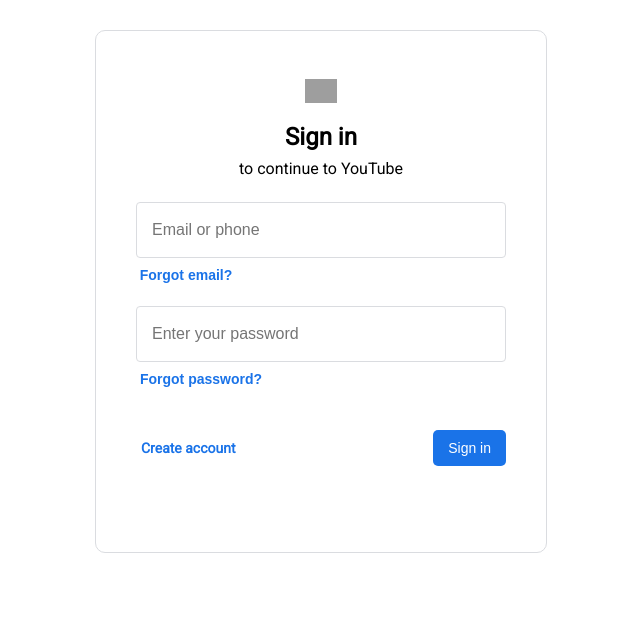
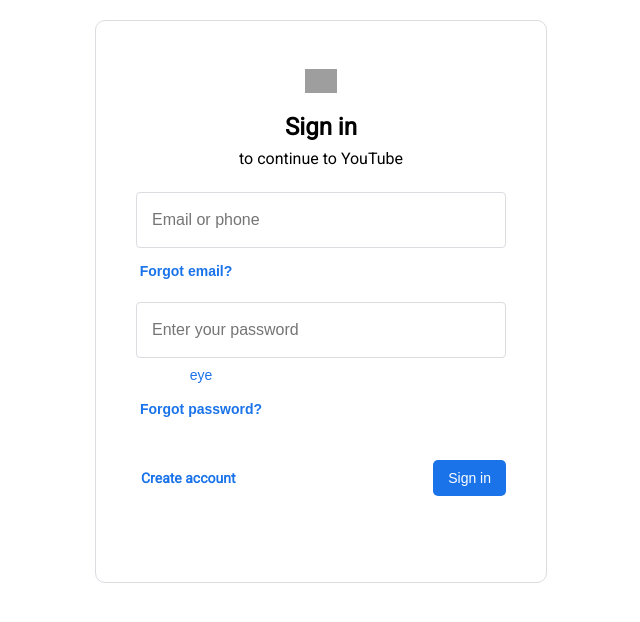
Before and after one commit to michidoma/youtube, an Angular app: page /profile/account in a window 1280 px wide. Shown: the top 622 px of the page, without its empty margins (319-959 px from the left). Built offline with nearby package versions, Linux system fonts and the light colour scheme; grey boxes are pictures that could not be loaded.

Commit message:
login form

```diff
--- a/src/app/api/datas.ts
+++ b/src/app/api/datas.ts
@@ -17,7 +17,7 @@
     date: new Date(2023, 0, 12),
     duration: '0:56',
     description:
-      "About Netflix: Netflix is the world's leading streaming entertainment service with 223 million paid memberships in over 190 countries enjoying TV series, documentaries, feature films and mobile games across a wide variety of genres and languages. Members can play, pause and resume watching as much as they want, anytime, anywhere, and can change their plans at any time.",
+      "More Wednesday Addams is on the way. Season 2 is coming, and Season 1 is now streaming, only on Netflix. \n \n SUBSCRIBE: http://bit.ly/29qBUt7 \n \n About Netflix: \n Netflix is the world's leading streaming entertainment service with 223 million paid memberships in over 190 countries enjoying TV series, documentaries, feature films and mobile games across a wide variety of genres and languages. Members can play, pause and resume watching as much as they want, anytime, anywhere, and can change their plans at any time. \n \n Wednesday Addams | Season 2 Announcement | Netflix \n https://www.youtube.com/@Netflix \n \n Smart, sarcastic and a little dead inside, Wednesday Addams investigates a murder spree while making new friends — and foes — at Nevermore Academy.",
     keywords: ['wednesday', 'addams', 'movie', 'serial'],
     categories: ['trending'],
   },
@@ -37,7 +37,7 @@
     date: new Date(2022, 11, 8),
     duration: '7:43',
     description:
-      "DISCLAIMER: All opinions shared on this channel are our own and don't express views or opinions of our employers. We only use our experiences and public knowledge to make our content. NO CONFIDENTIAL INFORMATION of our employers is used or shared on this channel. This is not a Professional Coaching channel, it only highlights the public resources that have worked for our careers.",
+      '1. How to use Leetcode effectively? \n 2. How to learn Data Structures and Algorithms? \n 3. How to use Leetcode solutions? \n 4. Whether to use Python for Leetcode? \n 5. How to crack coding interview? \n \n I will answer all these questions in this video.',
     keywords: ['coding', 'problems'],
     categories: ['learning'],
   },
@@ -177,7 +177,7 @@
     date: new Date(2021, 7, 10),
     duration: '28:00',
     description:
-      "A fleshed out and straightforward step-by-step guide on how to get every death in The Sims 4 in 2021! I will teach you the easiest ways to achieve every death type in The Sims 4, up to Cottage Living Expansion Pack. If you enjoy torturing your sims as much as I do, this is the video for you! 😂 \n \n If you think that I missed something important, please tell me in the comments, and if you have any questions, please leave them down below as well, and I'll try to help you to the best of my ability. I hope you enjoyed the video! Thank you so much for watching! :)",
+      "A fleshed out and straightforward step-by-step guide on how to get every death in The Sims 4 in 2021! I will teach you the easiest ways to achieve every death type in The Sims 4, up to Cottage Living Expansion Pack. If you enjoy torturing your sims as much as I do, this is the video for you! 😂 \n If you think that I missed something important, please tell me in the comments, and if you have any questions, please leave them down below as well, and I'll try to help you to the best of my ability. I hope you enjoyed the video! Thank you so much for watching! :)",
     keywords: ['sims', 'deaths', 'gaming', 'animation'],
     categories: ['gaming'],
   },
--- a/src/app/modules/profile/account/account.component.html
+++ b/src/app/modules/profile/account/account.component.html
@@ -7,24 +7,65 @@
       <h1>Sign in</h1>
       <p>to continue to YouTube</p>
     </div>
-    <div>
+    <form #loginForm="ngForm">
       <div>
-        <input type="text" placeholder="Email or phone" #username />
-        <button><strong>Forgot email?</strong></button>
+        <input
+          type="email"
+          name="email"
+          placeholder="Email or phone"
+          [(ngModel)]="userInfo.email"
+          #emailAddress="ngModel"
+          required
+          email
+          pattern="[a-z0-9._%+-]+@[a-z0-9.-]+\.[a-z]{2,}$"
+        />
+        <div class="validMessage">
+          <div
+            *ngIf="emailAddress.errors?.['required'] && emailAddress.touched"
+          >
+            Please enter an email address.
+          </div>
+          <div *ngIf="emailAddress.errors?.['pattern'] && emailAddress.touched">
+            Please enter a valid email address.
+          </div>
+        </div>
+        <button>
+          <strong>Forgot email?</strong>
+        </button>
       </div>
       <div>
-        <input type="password" placeholder="Enter your password" />
-        <button><strong>Forgot password?</strong></button>
+        <input
+          [type]="passwordType"
+          name="password"
+          placeholder="Enter your password"
+          [(ngModel)]="userInfo.password"
+          #password="ngModel"
+          pattern="(?=.*\d)(?=.*[a-z])(?=.*[A-Z]).{8,}"
+          required
+        />
+        <button (click)="passwordToggle()">eye</button>
+        <div class="validMessage">
+          <div *ngIf="password.errors?.['required'] && password.touched">
+            Password is required.
+          </div>
+          <div *ngIf="password.errors?.['pattern'] && password.touched">
+            Password must contain more than 8 characters, 1 uppercase letter,
+            and 1 number.
+          </div>
+        </div>
+        <button>
+          <strong>Forgot password?</strong>
+        </button>
       </div>
       <div>
         <span><strong>Create account</strong></span>
-        <button
-          (click)="setLog('1'); setUsername(username.value)"
-          [routerLink]="['/home']"
-        >
-          Sign in
-        </button>
+        <input
+          type="submit"
+          value="Sign in"
+          (click)="setLocalStorage(); navigateToHome()"
+          [disabled]="!loginForm.valid"
+        />
       </div>
-    </div>
+    </form>
   </div>
 </div>
--- a/src/app/modules/profile/account/account.component.ts
+++ b/src/app/modules/profile/account/account.component.ts
@@ -1,4 +1,7 @@
-import { Component } from '@angular/core';
+import { Component, ViewChild } from '@angular/core';
+import { NgForm } from '@angular/forms';
+import { Router } from '@angular/router';
+import { userInfo } from 'src/app/shared/user-info.model';
 
 @Component({
   selector: 'app-account',
@@ -6,11 +9,34 @@
   styles: [],
 })
 export class AccountComponent {
-  setLog(val: string): void {
-    localStorage.setItem('loggedIn', val);
+  @ViewChild('loginForm') loginForm: NgForm | any;
+
+  userInfo: userInfo = {
+    email: '',
+    password: '',
+  };
+  passwordType: string = 'password';
+
+  constructor(private router: Router) {}
+
+  passwordToggle() {
+    if (this.passwordType === 'password') {
+      this.passwordType = 'text';
+    } else {
+      this.passwordType = 'password';
+    }
   }
 
-  setUsername(name: string) {
-    localStorage.setItem('username', name);
+  setLocalStorage(): void {
+    localStorage.setItem('loggedIn', '1');
+    localStorage.setItem('username', this.userInfo.email);
   }
+
+  navigateToHome() {
+    this.router.navigate(['/home']);
+  }
+
+  // OnSubmit() {
+  //   console.log('Submitted :>> ', this.loginForm);
+  // }
 }
--- a/src/app/modules/profile/profile.module.ts
+++ b/src/app/modules/profile/profile.module.ts
@@ -2,6 +2,7 @@
 import { CommonModule } from '@angular/common';
 import { RouterModule, Routes } from '@angular/router';
 import { AccountComponent } from './account/account.component';
+import { FormsModule } from '@angular/forms';
 
 const routes: Routes = [
   { path: '', redirectTo: 'account', pathMatch: 'full' },
@@ -13,6 +14,6 @@
 
 @NgModule({
   declarations: [AccountComponent],
-  imports: [CommonModule, RouterModule.forChild(routes)],
+  imports: [CommonModule, FormsModule, RouterModule.forChild(routes)],
 })
 export class ProfileModule {}
--- a/src/app/services/filter.service.ts
+++ b/src/app/services/filter.service.ts
@@ -1,4 +1,3 @@
-import { HttpClient } from '@angular/common/http';
 import { Injectable } from '@angular/core';
 import { Subject } from 'rxjs';
 import { card } from '../shared/card.model';
@@ -8,7 +7,7 @@
   providedIn: 'root',
 })
 export class FilterService {
-  constructor(private http: HttpClient, private dataService: DataService) {}
+  constructor(private dataService: DataService) {}
 
   private filterKey: string = 'all';
 
--- /dev/null
+++ b/src/app/shared/user-info.model.ts
@@ -0,0 +1,4 @@
+export interface userInfo {
+  email: string;
+  password: string;
+}
--- a/src/app/watch/details/details.component.html
+++ b/src/app/watch/details/details.component.html
@@ -70,13 +70,22 @@
     </div>
     <div class="bottom-row">
       <div class="description">
-        <div>
-          <b
-            ><span>{{ content?.views | numberFormat }} views&ensp;</span
-            ><span>{{ content?.date | datePipe }} ago</span></b
-          >
+        <div *ngIf="showMore === false">
+          <b>
+            <span>{{ content?.views | numberFormat }} views&ensp;</span>
+            <span>{{ content?.date | datePipe }} ago</span>
+          </b>
         </div>
-        <div [ngClass]="{ 'line-clamp': !showMore }">
+        <div *ngIf="showMore === true">
+          <b>
+            <span>{{ content?.views | number }} views&ensp;</span>
+            <span>{{ content?.date | date : "mediumDate" }}</span>
+          </b>
+        </div>
+        <div
+          [ngClass]="{ 'line-clamp': !showMore }"
+          style="white-space: pre-wrap"
+        >
           {{ content?.description }}
           <p (click)="showMore = false"><b>Show less</b></p>
         </div>
--- a/src/styles.scss
+++ b/src/styles.scss
@@ -1083,7 +1083,7 @@
     .container {
         padding: 48px 40px 36px 40px;
         width: 370px;
-        margin: 30px 0px;
+        margin: 20px 0px;
         border: 1px solid #dadce0;
         border-radius: 10px;
         > div:first-child {
@@ -1102,7 +1102,7 @@
                 font-size: 16px;
             }
         }
-        > div:last-child {
+        > form {
             padding-top: 24px;
             > div:first-child, >div:nth-child(2) {
                 display: flex;
@@ -1115,6 +1115,12 @@
                     color: #202124;
                     font-size: 16px;
                     height: 28px;
+                }
+                .validMessage {
+                    margin-top: 6px;
+                    padding-left: 3px;
+                    font-size: 12px;
+                    color: #dd3025;
                 }
                 button {
                     font-size: 14px;
@@ -1147,7 +1153,7 @@
                     background-color: #f6f9fe;
                     color: #174ea6;
                 }
-                button {
+                input {
                     padding: 0px 15px;
                     font-size: 14px;
                     color: white;
@@ -1156,13 +1162,17 @@
                     background-color: #1a73e8;
                     cursor: pointer;
                 }
-                button:hover {
+                input:hover {
                     background-color: #1b66c9;
                     box-shadow: 0 5px 5px 0 rgba(0,0,0,0.2);
                 }
             }
         }
     }
+}
+
+input.ng-invalid.ng-touched {
+    border: 1.5px solid #dd3025 !important;
 }
 
 section > .shorts {
```
Also changed, not shown: src/app/home/filter/filter.component.ts (+10 -3 lines).
